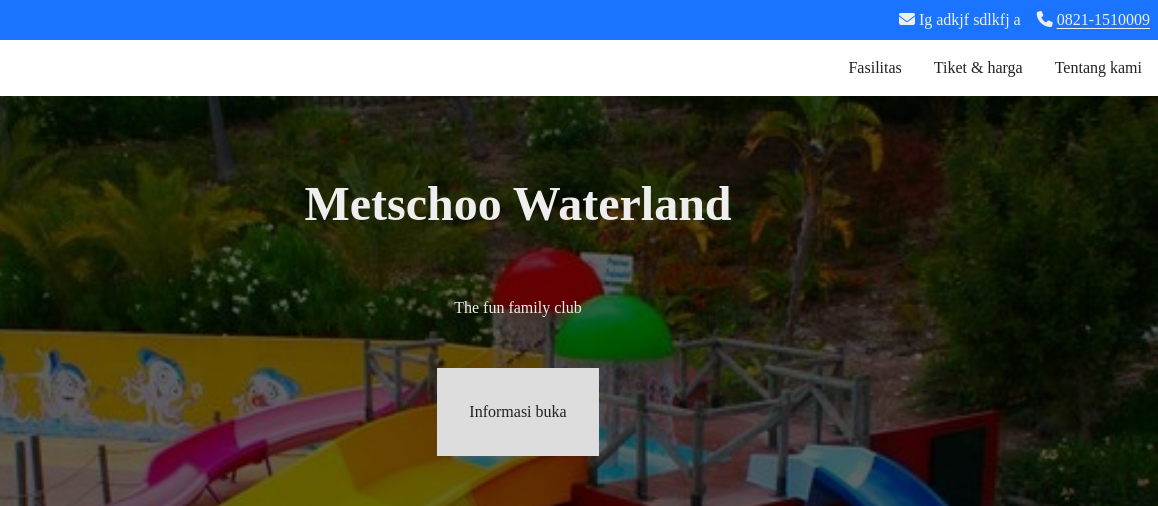
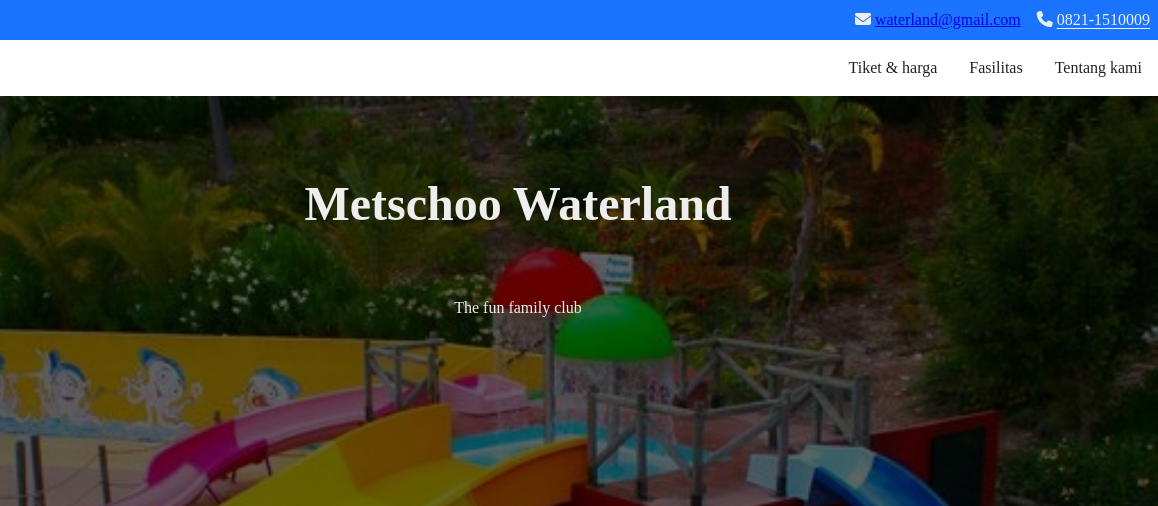
Before and after one commit to Klrfl/waterland, a website: page index.html in a window 1280 px wide. Shown: the top 506 px of the page, 122-1280 px from the left. Drawn offline with Linux system fonts and the light colour scheme.

Commit message:
deleted buka-cta, added contact email

```diff
--- a/index.html
+++ b/index.html
@@ -11,11 +11,13 @@
   <body>
     <header>
       <div class="contact">
-        <span class="contact-email"
-          ><i class="fa-solid fa-envelope"></i> Ig adkjf sdlkfj a</span
-        >
-        <span class="contact-phone"
-          ><i class="fa-solid fa-phone"></i>
+        <span class="contact-email">
+          <i title="Waterland email contact" class="fa-solid fa-envelope"></i>
+          <a href="mailto:waterland@gmail.com">waterland@gmail.com</a>
+        </span>
+
+        <span class="contact-phone">
+          <i title="waterland phone contact" class="fa-solid fa-phone"></i>
           <a id="contact-tel" href="tel:08211510009">0821-1510009</a>
         </span>
       </div>
@@ -35,19 +37,20 @@
         <div id="nav-links-container">
           <button id="close-navbar"><i class="fa-solid fa-xmark"></i></button>
           <ul>
+            <li><a href="#">Tiket & harga</a></li>
             <li><a href="#">Fasilitas</a></li>
-            <li><a href="#">Tiket & harga</a></li>
             <li><a href="#">Tentang kami</a></li>
           </ul>
         </div>
       </nav>
     </header>
+
     <main>
       <section class="hero">
         <div class="hero-content">
           <h1>Metschoo Waterland</h1>
           <p>The fun family club</p>
-          <a href="#jadwal" id="buka-cta">Informasi buka</a>
+          <!-- <a href="#jadwal" id="buka-cta">Informasi buka</a> -->
         </div>
       </section>
 
@@ -83,6 +86,7 @@
         </p>
       </section>
     </main>
+
     <footer>
       <p>Waterland 2022.</p>
     </footer>
```
